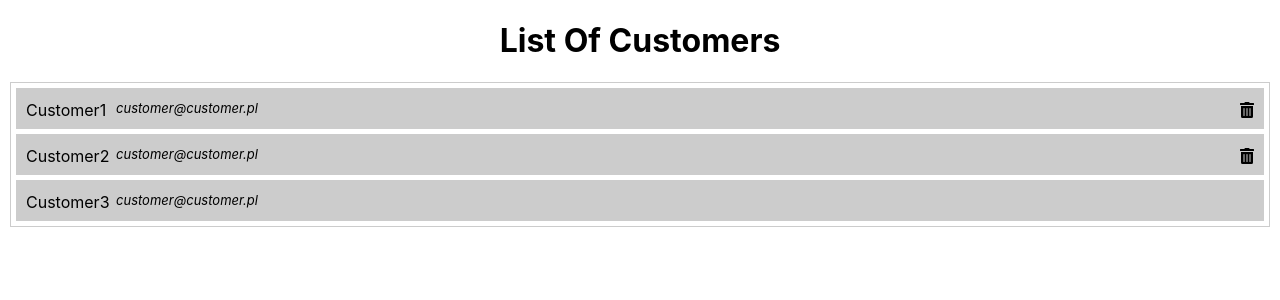
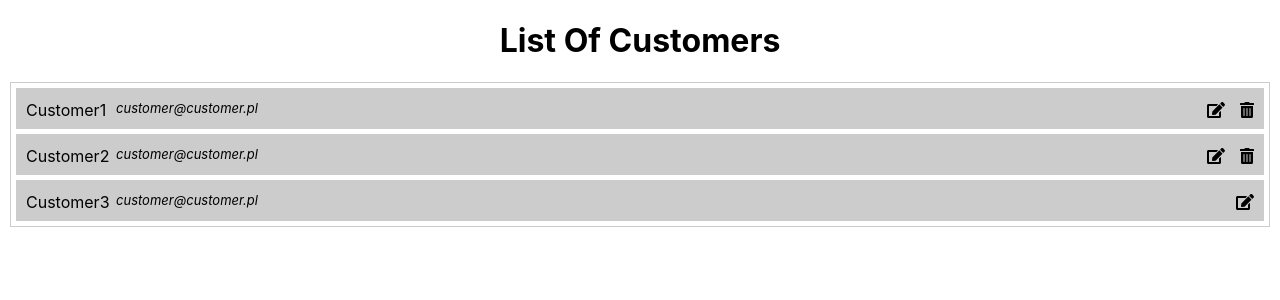
Before and after one commit to bionanek/glasswitch-orders-web, a React (Create React App) app: page / in a window 1280 px wide. Shown: the top 300 px of the page. Built offline with nearby package versions, Linux system fonts and the light colour scheme.

Commit message:
change value for editable props

```diff
--- a/src/components/Customers/CustomersList.js
+++ b/src/components/Customers/CustomersList.js
@@ -22,7 +22,7 @@ class CustomersList extends Component {
         <SimpleList
           elements={this.customersListObjects}
           deletable={true}
-          editable={false}
+          editable={true}
           clickable={true}
         />
       </div>
```
